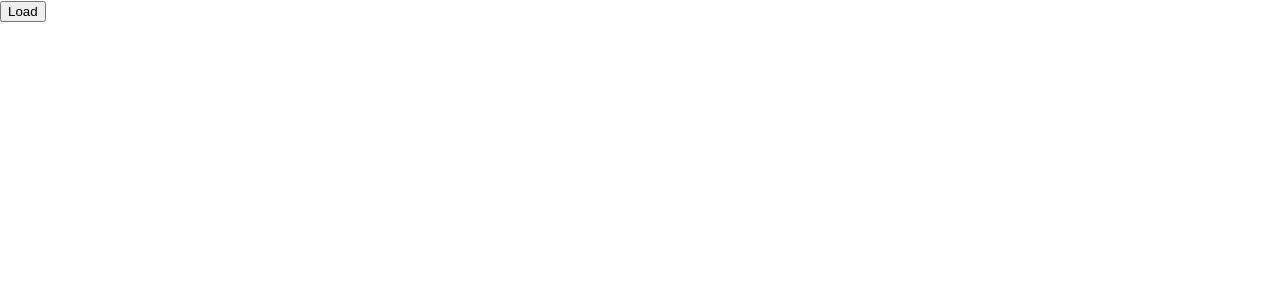
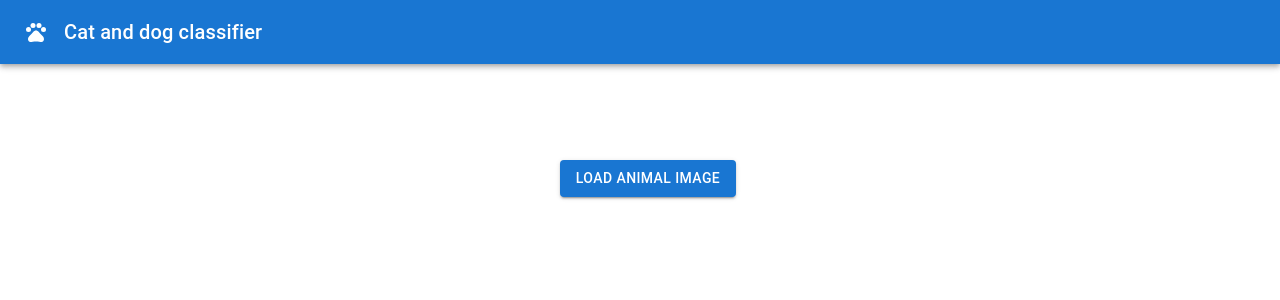
Before and after one commit to inna-tuzhikova/otus_mlops_cdc_client, a React (Create React App) app: page / in a window 1280 px wide. Shown: the top 300 px of the page. Built offline with nearby package versions, Linux system fonts and the light colour scheme.

Commit message:
add material style

```diff
--- a/package.json
+++ b/package.json
@@ -5,6 +5,7 @@
   "dependencies": {
     "@emotion/react": "11.11.0",
     "@emotion/styled": "11.11.0",
+    "@mui/icons-material": "5.11.16",
     "@mui/material": "5.13.3",
     "@testing-library/jest-dom": "^5.16.5",
     "@testing-library/react": "^13.4.0",
--- a/src/App.js
+++ b/src/App.js
@@ -1,8 +1,16 @@
-import ImagePrediction from './components/ImagePrediction';
+import Content from './components/Content';
+import Toolbar from './components/Toolbar';
+import { ThemeProvider } from '@mui/material/styles';
+import CssBaseline from '@mui/material/CssBaseline';
+import defaultTheme from './assets/theme';
 
 const App = () => {
   return (
-    <ImagePrediction />
+    <ThemeProvider theme={defaultTheme}>
+      <CssBaseline />
+      <Toolbar />
+      <Content />
+    </ThemeProvider>
   );
 }
 
--- /dev/null
+++ b/src/assets/theme.js
@@ -0,0 +1,5 @@
+import { createTheme } from '@mui/material/styles';
+
+const defaultTheme = createTheme();
+
+export default defaultTheme;
--- /dev/null
+++ b/src/components/Content.js
@@ -0,0 +1,22 @@
+import Box from '@mui/material/Box';
+import Container from '@mui/material/Container';
+import ImagePrediction from './ImagePrediction';
+
+const Content = () => {
+  return (
+    <main>
+      <Box
+        sx={{
+          bgcolor: 'background.paper',
+          pt: 8,
+          pb: 6,
+        }}>
+        <Container maxWidth='sm'>
+          <ImagePrediction />
+        </Container>
+      </Box>
+    </main>
+  );
+};
+
+export default Content;
--- a/src/components/ImagePrediction.js
+++ b/src/components/ImagePrediction.js
@@ -1,6 +1,9 @@
 import React, { useRef } from 'react'
 import useUploadedImage from './../hooks/useUploadedImage';
 import usePrediction from '../hooks/usePrediction';
+import Stack from '@mui/material/Stack';
+import Button from '@mui/material/Button';
+import Typography from '@mui/material/Typography';
 
 const LoadImageButton = ({
   name,
@@ -26,12 +29,32 @@ const LoadImageButton = ({
         style={{display: 'none'}}
         ref={imageInput}
         onChange={handleInputChange}/>
-      <button
+      <Button
+        variant='contained'
         onClick={onButtonClick}
         disabled={!enabled}>
           {name}
-      </button>
+      </Button>
     </>
+  );
+};
+
+const AnalyzeButton = ({
+  analyze,
+  analyzing,
+  imageFile
+}) => {
+  const text = analyzing ? 'Analyzing...' : 'Analyze'
+  const onClick = () => {
+    analyze(imageFile);
+  };
+  return (
+    <Button
+      disabled={analyzing}
+      onClick={onClick}
+      variant='outlined'>
+        {text}
+    </Button>
   );
 };
 
@@ -39,17 +62,17 @@ const Idle = ({
   loadImage,
   imageLoading
 }) => {
+  const text = imageLoading ? 'Loading' : 'Load animal image';
   return (
-    <>
-      <LoadImageButton name='Load' loadImage={loadImage}/>
-      {imageLoading && <LoadingImage /> }
-    </>
-  );
-};
-
-const LoadingImage = () => {
-  return (
-    <div>{'LoadingImage'}</div>
+    <Stack
+      sx={{ pt: 4 }}
+      direction='row'
+      spacing={2}
+      justifyContent='center'>
+        <LoadImageButton
+          name={text}
+          loadImage={loadImage} />
+    </Stack>
   );
 };
 
@@ -67,7 +90,8 @@ const StateWithImage = ({
   } = usePrediction();
   const predictionToText = (prediction) => {
     if (prediction) {
-      return `${prediction.class_label}, confidence ${prediction.confidence}`;
+      const confidence = Math.round(prediction.confidence * 100);
+      return `${prediction.class_label}, confidence ${confidence}%`;
     }
     return null;
   };
@@ -77,7 +101,6 @@ const StateWithImage = ({
     }
     return null;
   };
-  const analyzeButtonText = analyzing ? 'Analyzing...' : 'Analyze'
   const predictionText = predictionToText(prediction);
   const errorText = errorToText(analyzingError);
 
@@ -85,28 +108,48 @@ const StateWithImage = ({
     loadImage(event);
     clear();
   };
-  const onAnalyzeClick = ()  => {
-    analyze(imageFile);
-  };
 
   return (
-    <div style={{display: 'flex', flexDirection: 'column'}}>
+    <Stack
+      spacing={2}
+      alignItems='center'>
         <img
           alt='Loaded'
           src={imageUrl}
-        style={{maxHeight: 500, maxWidth: 500}} />
+          style={{
+            maxHeight: 500,
+            maxWidth: 500
+          }} />
+        <Typography
+          variant='h5'
+          align='center'
+          color='text.secondary'
+          paragraph
+          style={{fontFamily: 'monospace'}} >
             {predictionText}
+        </Typography>
+        <Typography
+          variant='h5'
+          align='center'
+          color='text.secondary'
+          paragraph
+          style={{fontFamily: 'monospace'}} >
             {errorText}
+        </Typography>        <Stack
+          sx={{ pt: 4 }}
+          direction='row'
+          spacing={2}
+          justifyContent='center'>
             <LoadImageButton
               name='Another'
               loadImage={loadImageWrapped}
-        enabled={!analyzing}/>
-      <button
-        disabled={analyzing}
-        onClick={onAnalyzeClick}>
-          {analyzeButtonText}
-      </button>
-    </div>
+              enabled={!analyzing} />
+            <AnalyzeButton
+              analyze={analyze}
+              imageFile={imageFile}
+              analyzing={analyzing} />
+        </Stack>
+    </Stack>
   );
 };
 
--- /dev/null
+++ b/src/components/Toolbar.js
@@ -0,0 +1,19 @@
+import AppBar from '@mui/material/AppBar';
+import PetsIcon from '@mui/icons-material/Pets';
+import Toolbar from '@mui/material/Toolbar';
+import Typography from '@mui/material/Typography';
+
+const AppToolbar = () => {
+  return (
+    <AppBar position='relative'>
+      <Toolbar>
+        <PetsIcon sx={{ mr: 2 }} />
+        <Typography variant='h6' color='inherit' noWrap>
+          Cat and dog classifier
+        </Typography>
+      </Toolbar>
+   </AppBar>
+  );
+};
+
+export default AppToolbar;
--- a/src/index.js
+++ b/src/index.js
@@ -1,6 +1,6 @@
 import React from 'react';
 import ReactDOM from 'react-dom/client';
-import './styles/index.css';
+import './assets/index.css';
 import App from './App';
 
 const root = ReactDOM.createRoot(document.getElementById('root'));
```
Also changed, not shown: src/assets/index.css (renamed from src/styles/index.css), 1 other file (tests, documents, lock files or other folders). Lines whose indentation alone changed are shown as unchanged.
